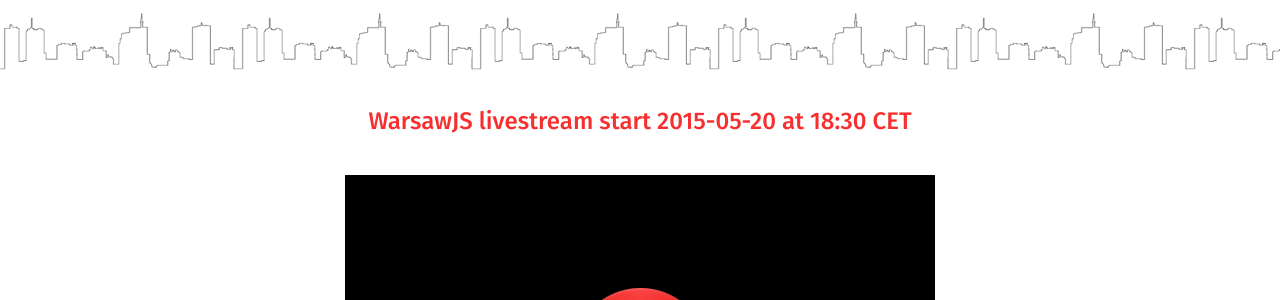
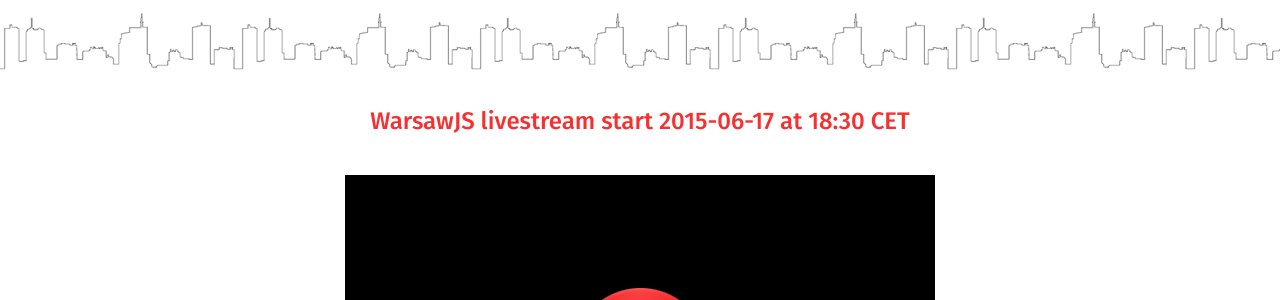
Before and after one commit to aksrugiw/warsawjs.com, a Jekyll site: the page built from live.html, in a window 1280 px wide. Shown: the part 348-648 px from the top of the page. Built offline with Jekyll 4.4.1, drawn with Linux system fonts in a browser that asks for light colours.

```diff
--- a/_includes/player-live.html
+++ b/_includes/player-live.html
@@ -1,5 +1,5 @@
 <div id="player-wrapper">
-    <h2>WarsawJS livestream start 2015-05-20 at 18:30 CET</h2>
+    <h2>WarsawJS livestream start 2015-06-17 at 18:30 CET</h2>
     <div id="player">
         <a href="#" class="play-button">
             <img src="/images/player/playerbutton135x135.png" alt="Play" />
--- a/index.html
+++ b/index.html
@@ -1,5 +1,5 @@
 ---
 layout: default
 title: "WarsawJS"
-#redirect_to: live.html
+redirect_to: live.html
 ---
```
